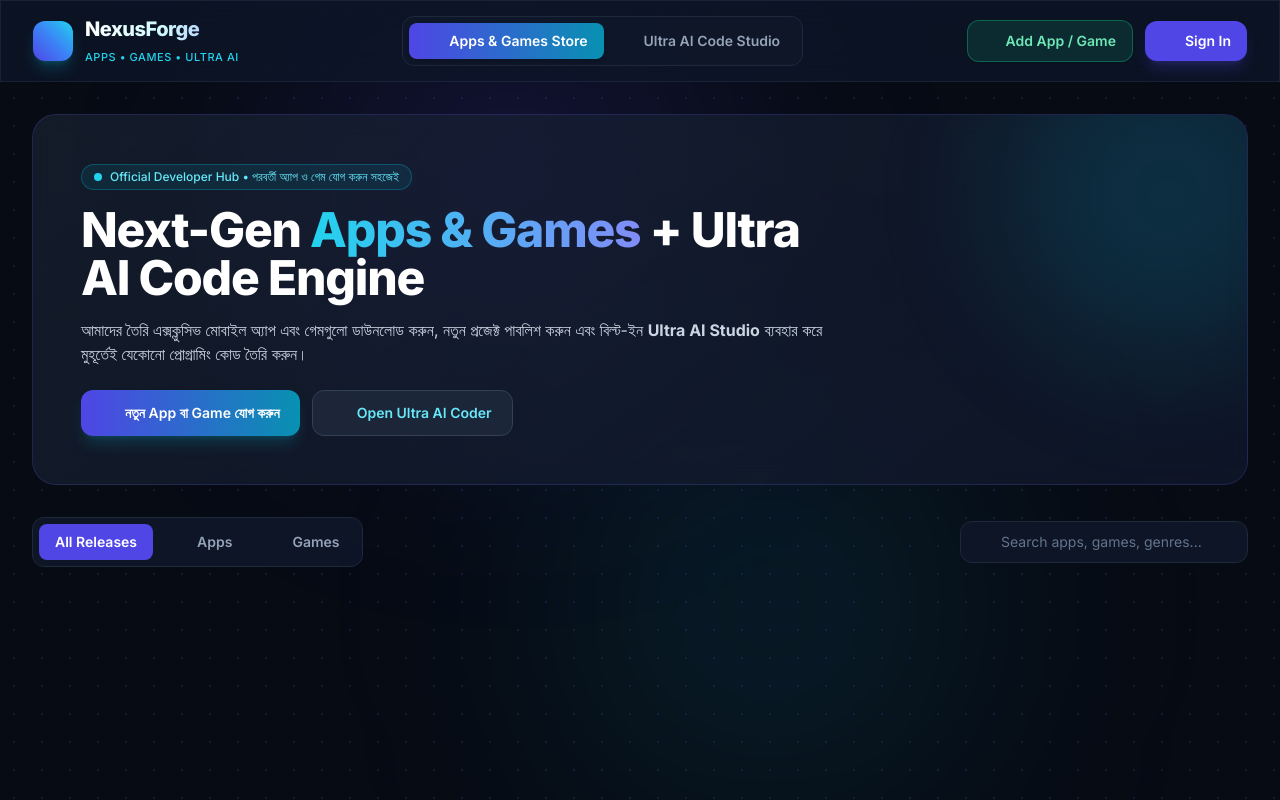
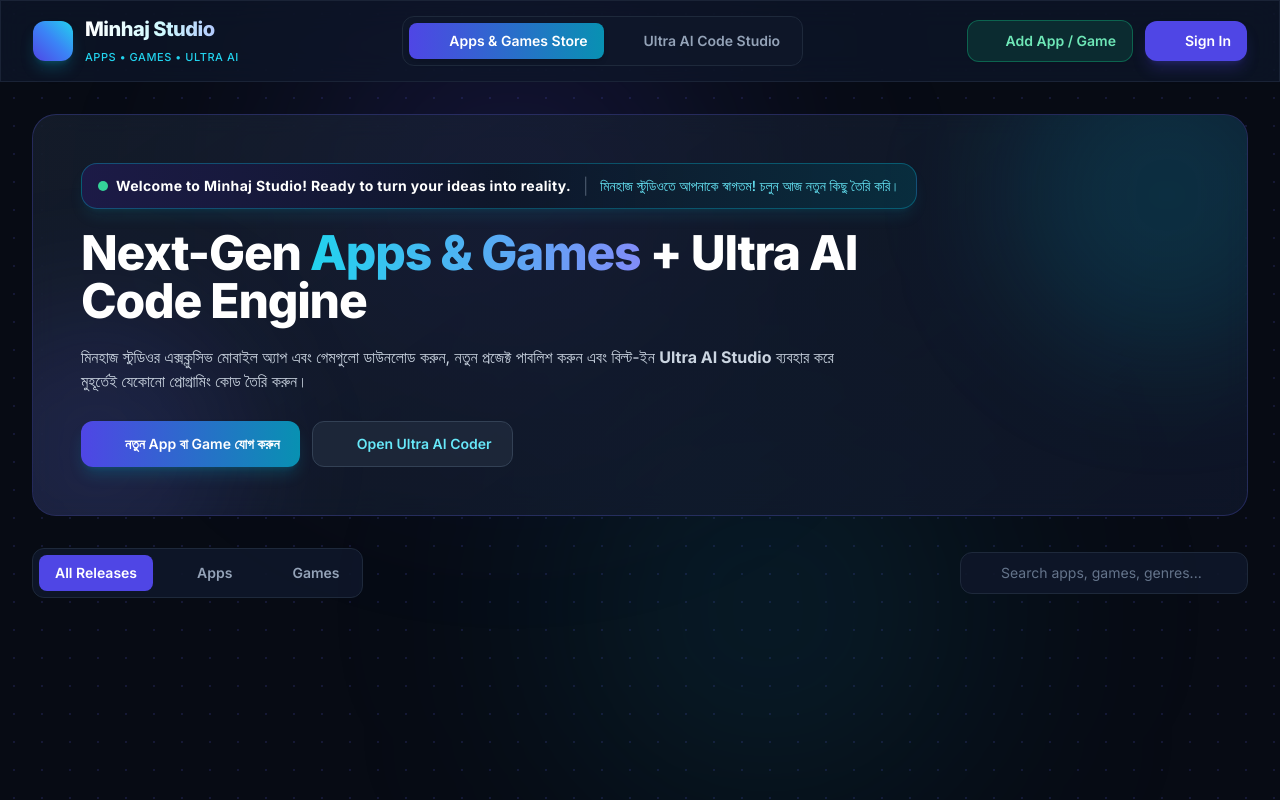
Before and after one commit to minhajgaming/minhajsk, a plain HTML site: page index.html in a window 1280 px wide. Drawn offline with nearby package versions, Linux system fonts and the light colour scheme.

Commit message:
Update title and branding to Minhaj Studio

```diff
--- a/index.html
+++ b/index.html
@@ -3,7 +3,7 @@
 <head>
     <meta charset="UTF-8">
     <meta name="viewport" content="width=device-width, initial-scale=1.0">
-    <title>NexusForge Studio & Ultra AI | Apps, Games & AI Coding</title>
+    <title>Minhaj Studio & Ultra AI | Apps, Games & AI Coding</title>
     <!-- Tailwind CSS -->
     <script src="https://cdn.tailwindcss.com"></script>
     <!-- Google Fonts: Inter & JetBrains Mono -->
@@ -129,7 +129,7 @@
                     </div>
                     <div>
                         <span class="font-extrabold text-lg sm:text-xl tracking-tight bg-gradient-to-r from-white via-cyan-100 to-indigo-300 bg-clip-text text-transparent block leading-none">
-                            NexusForge
+                            Minhaj Studio
                         </span>
                         <span class="text-[11px] font-medium text-cyan-400 tracking-wider uppercase">
                             Apps • Games • Ultra AI
@@ -190,18 +190,30 @@
              ========================================== -->
         <section id="view-showcase" class="space-y-8">
             <!-- Hero Banner -->
-            <div class="relative overflow-hidden rounded-3xl glass-card p-6 sm:p-10 lg:p-12 border border-indigo-500/20">
+            <div class="relative overflow-hidden rounded-3xl glass-card p-6 sm:p-10 lg:p-12 border border-indigo-500/25">
                 <div class="absolute -right-20 -top-20 w-80 h-80 bg-cyan-500/15 rounded-full blur-3xl pointer-events-none"></div>
-                <div class="relative z-10 max-w-3xl space-y-4">
-                    <div class="inline-flex items-center gap-2 px-3 py-1 rounded-full bg-cyan-500/10 border border-cyan-500/30 text-cyan-300 text-xs font-medium">
-                        <span class="w-2 h-2 rounded-full bg-cyan-400 animate-ping"></span>
-                        <span>Official Developer Hub • পরবর্তী অ্যাপ ও গেম যোগ করুন সহজেই</span>
+                <div class="absolute -left-20 -bottom-20 w-72 h-72 bg-indigo-500/15 rounded-full blur-3xl pointer-events-none"></div>
+
+                <div class="relative z-10 max-w-4xl space-y-5">
+                    <!-- Sleek Welcome Greeting Banner for Minhaj -->
+                    <div class="inline-flex flex-col sm:flex-row sm:items-center gap-2 sm:gap-3 px-4 py-2.5 rounded-2xl bg-gradient-to-r from-indigo-950/90 via-slate-900/90 to-cyan-950/80 border border-cyan-500/35 shadow-lg shadow-cyan-500/10">
+                        <div class="flex items-center gap-2">
+                            <span class="w-2.5 h-2.5 rounded-full bg-emerald-400 animate-ping"></span>
+                            <span class="text-xs sm:text-sm font-bold text-white tracking-wide">
+                                Welcome to Minhaj Studio! Ready to turn your ideas into reality.
+                            </span>
+                        </div>
+                        <span class="hidden sm:inline text-slate-600">|</span>
+                        <span class="text-xs sm:text-sm font-medium text-cyan-300">
+                            মিনহাজ স্টুডিওতে আপনাকে স্বাগতম! চলুন আজ নতুন কিছু তৈরি করি।
+                        </span>
                     </div>
+
                     <h1 class="text-3xl sm:text-4xl lg:text-5xl font-extrabold tracking-tight text-white leading-tight">
                         Next-Gen <span class="bg-gradient-to-r from-cyan-400 to-indigo-400 bg-clip-text text-transparent">Apps & Games</span> + Ultra AI Code Engine
                     </h1>
-                    <p class="text-slate-300 text-sm sm:text-base leading-relaxed">
-                        আমাদের তৈরি এক্সক্লুসিভ মোবাইল অ্যাপ এবং গেমগুলো ডাউনলোড করুন, নতুন প্রজেক্ট পাবলিশ করুন এবং বিল্ট-ইন <strong>Ultra AI Studio</strong> ব্যবহার করে মুহূর্তেই যেকোনো প্রোগ্রামিং কোড তৈরি করুন।
+                    <p class="text-slate-300 text-sm sm:text-base leading-relaxed max-w-3xl">
+                        মিনহাজ স্টুডিওর এক্সক্লুসিভ মোবাইল অ্যাপ এবং গেমগুলো ডাউনলোড করুন, নতুন প্রজেক্ট পাবলিশ করুন এবং বিল্ট-ইন <strong>Ultra AI Studio</strong> ব্যবহার করে মুহূর্তেই যেকোনো প্রোগ্রামিং কোড তৈরি করুন।
                     </p>
                     <div class="pt-2 flex flex-wrap gap-3">
                         <button onclick="openAddModal()" class="px-5 py-3 rounded-xl bg-gradient-to-r from-indigo-600 to-cyan-600 hover:from-indigo-500 hover:to-cyan-500 text-white font-semibold text-sm flex items-center gap-2 shadow-lg shadow-cyan-500/20 transition-all">
@@ -318,15 +330,3 @@
                     <!-- Generate Action Bar -->
                     <div class="flex items-center justify-between pt-2">
                         <span class="text-xs text-slate-400 hidden sm:inline">Powered by Gemini 3 Flash • Production-ready clean code</span>
-                        <button id="ai-generate-btn" onclick="generateUltraCode()" class="w-full sm:w-auto px-6 py-3 rounded-xl bg-gradient-to-r from-indigo-600 via-blue-600 to-cyan-500 hover:from-indigo-500 hover:to-cyan-400 text-white font-bold text-sm flex items-center justify-center gap-2 shadow-lg shadow-cyan-500/25 transition-all">
-                            <i data-lucide="wand-2" class="w-4 h-4"></i>
-                            <span>Generate Code Now</span>
-                        </button>
-                    </div>
-                </div>
-            </div>
-
-            <!-- AI Code Output Console -->
-            <div id="ai-output-wrapper" class="hidden glass-card rounded-3xl overflow-hidden border border-slate-700/80">
-                <!-- Code Toolbar -->
-                <div class="bg-slate-900/95 px-4 sm:px-6 py-3.5 bord
```
